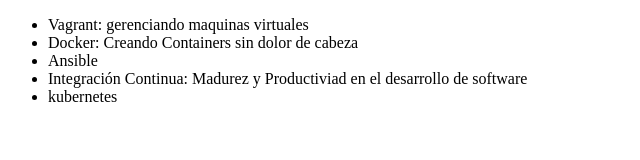
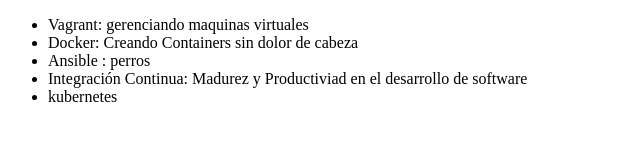
Before and after one commit to ArmandoRFlo01/alura-git, a plain HTML site: page index.html in a window 1280 px wide. Shown: the full height of the page, 0-640 px from the left. Drawn offline with Linux system fonts and the light colour scheme.

Commit message:
perros de nuevo

```diff
--- a/index.html
+++ b/index.html
@@ -8,7 +8,7 @@
         <ul>
             <li>Vagrant: gerenciando maquinas virtuales</li>
             <li>Docker: Creando Containers sin dolor de cabeza</li>
-            <li>Ansible</li>
+            <li>Ansible : perros</li>
             <li>Integración Continua: Madurez y Productiviad en el desarrollo de software</li>
             <li>kubernetes</li>
         </ul>
```
